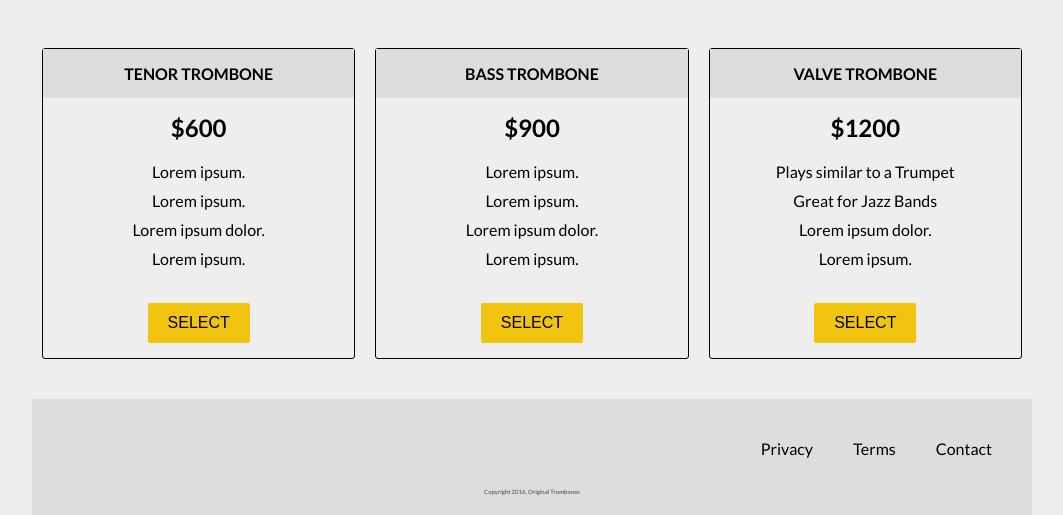
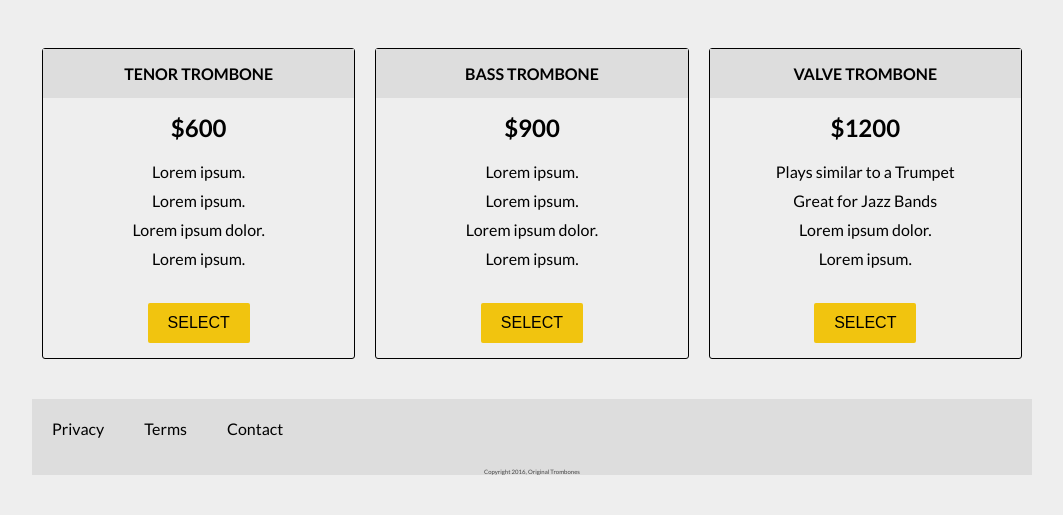
Before and after one commit to adalisiwar/Product-Landing-Page, a plain HTML site: page index.html in a window 1280 px wide. Shown: the part 1042-1557 px from the top of the page, without its empty margins (108-1171 px from the left). After the commit the page ends 1517 px from the top, so only its background shows below. Drawn offline with Linux system fonts and the light colour scheme.

Commit message:
styles.css

```diff
--- a/styles.css
+++ b/styles.css
@@ -290,12 +290,10 @@ nav > ul {
 footer {
   margin-top: 30px;
   background-color: #ddd;
-  padding: 20px;
 }
 
 footer > ul {
   display: flex;
-  justify-content: flex-end;
 }
 
 footer > ul > li {
@@ -309,7 +307,7 @@ footer > span {
   margin-top: 10px;
   display: flex;
   justify-content: center;
-  font-size: 0.10em;
+  font-size: 0.20em;
   color: #444;
   align-items: center;
   text-align: center;
```
